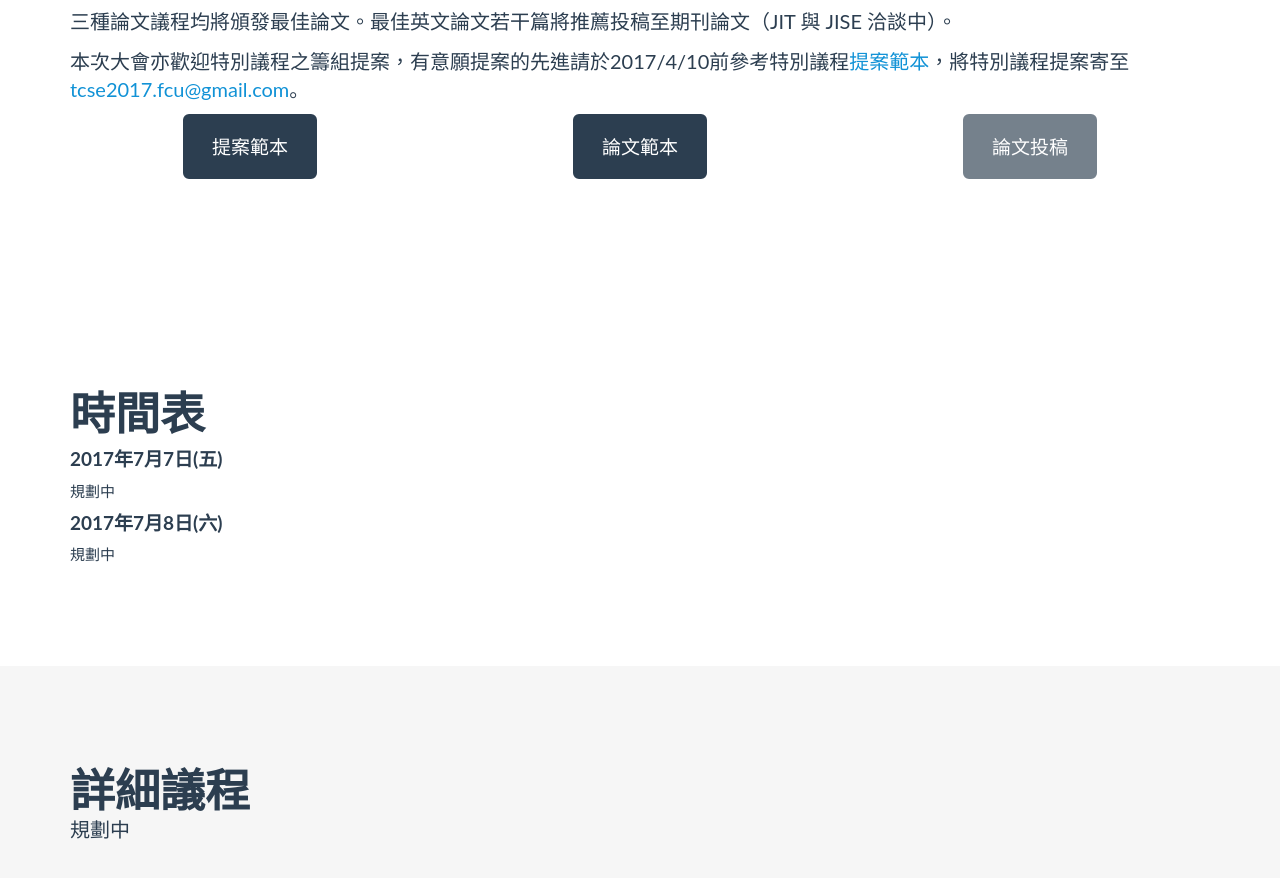
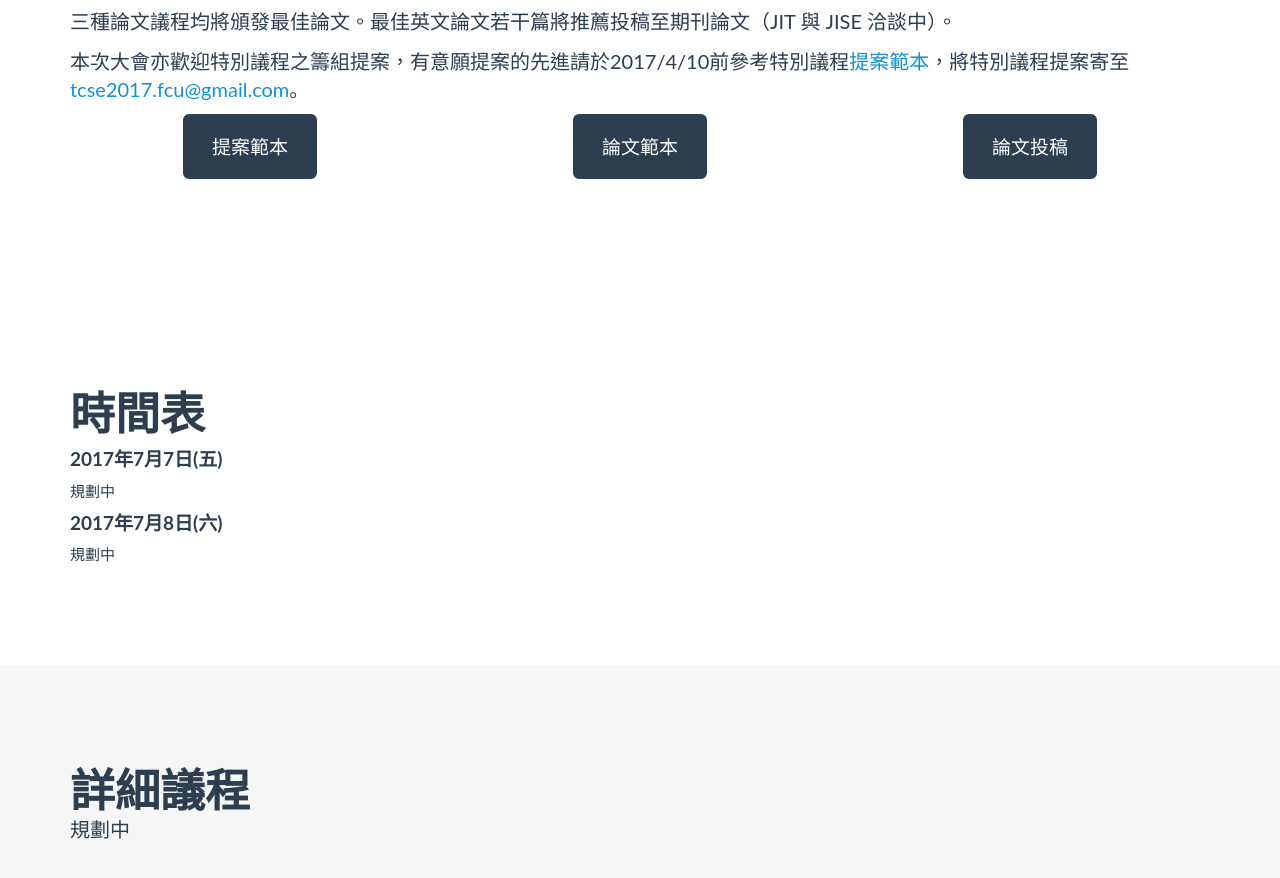
Before and after one commit to BlackTeaToast/tcse2017, a website: page app/index.html in a window 1280 px wide. Shown: the part 5201-6079 px from the top of the page. Drawn offline with nearby package versions, Linux system fonts and the light colour scheme; some packages are replaced by stand-ins of ours; files that its build step writes are made by us from their sources.

Commit message:
enable '論文投稿'

```diff
--- a/app/index.html
+++ b/app/index.html
@@ -1255,7 +1255,7 @@
   <button type="button" class="btn btn-primary btn-lg" onclick="window.location.assign('file/TCSE2017format.doc');" style="margin-bottom:10px">論文範本</button>
 </div>
 <div class="col-xs-12 col-sm-4 text-center">
-  <button type="button" class="btn btn-primary btn-lg" onclick="window.location.assign('https://easychair.org/conferences/?conf=tcse2017');" style="margin-bottom:10px" disabled>論文投稿</button>
+  <button type="button" class="btn btn-primary btn-lg" onclick="window.location.assign('https://easychair.org/conferences/?conf=tcse2017');" style="margin-bottom:10px">論文投稿</button>
 </div>
 </div>
 </div>
```
